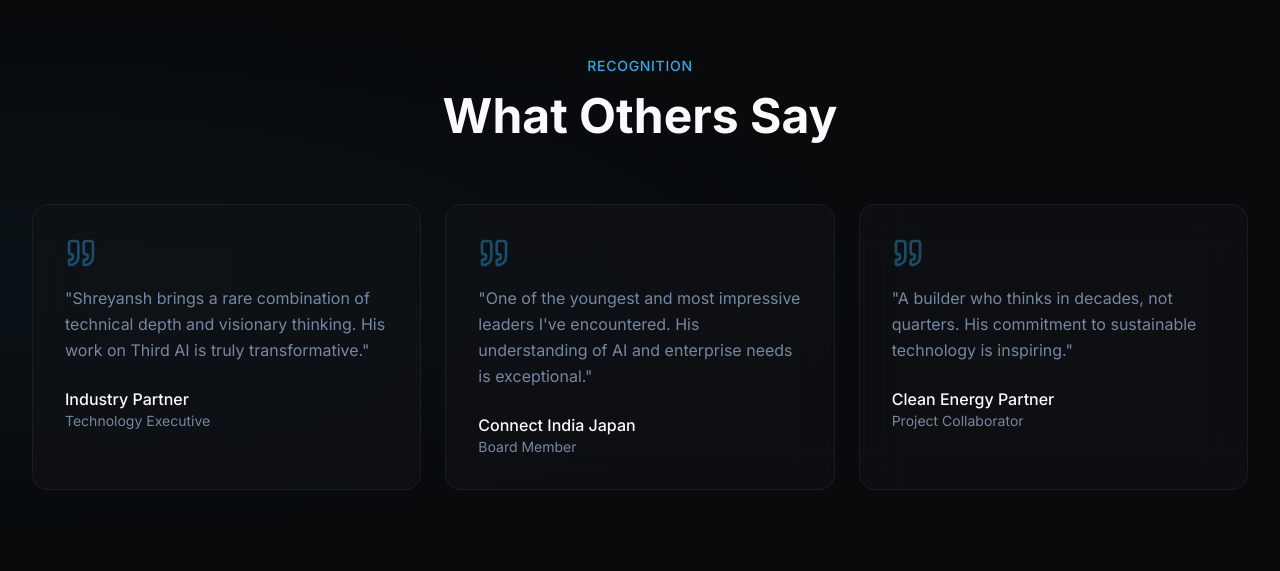
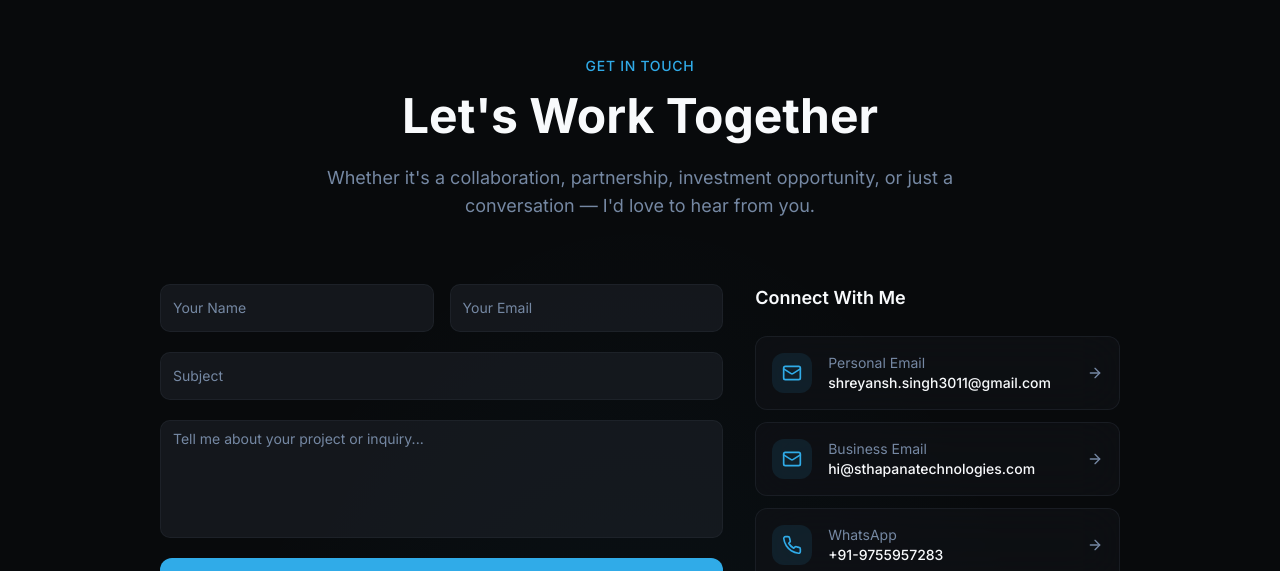
Before and after one commit to Shreyanshsingh3011/shreyansh-singh-folio1, a React (Vite) app: page / in a window 1280 px wide. Shown: the part 5629-6200 px from the top of the page. Built offline with nearby package versions, Linux system fonts and the light colour scheme; the HTML template or start-up script is replaced by a standard one.

Commit message:
Trust: remove anonymous testimonials from public profile

```diff
--- a/src/pages/Index.tsx
+++ b/src/pages/Index.tsx
@@ -4,7 +4,6 @@ import { ProjectsSection } from "@/components/ProjectsSection";
 import { JourneySection } from "@/components/JourneySection";
 import { AEOSection } from "@/components/AEOSection";
 import { SkillsSection } from "@/components/SkillsSection";
-import { TestimonialsSection } from "@/components/TestimonialsSection";
 import { ContactSection } from "@/components/ContactSection";
 import { Footer } from "@/components/Footer";
 
@@ -17,7 +16,6 @@ const Index = () => {
       <JourneySection />
       <AEOSection />
       <SkillsSection />
-      <TestimonialsSection />
       <ContactSection />
       <Footer />
     </main>
```
